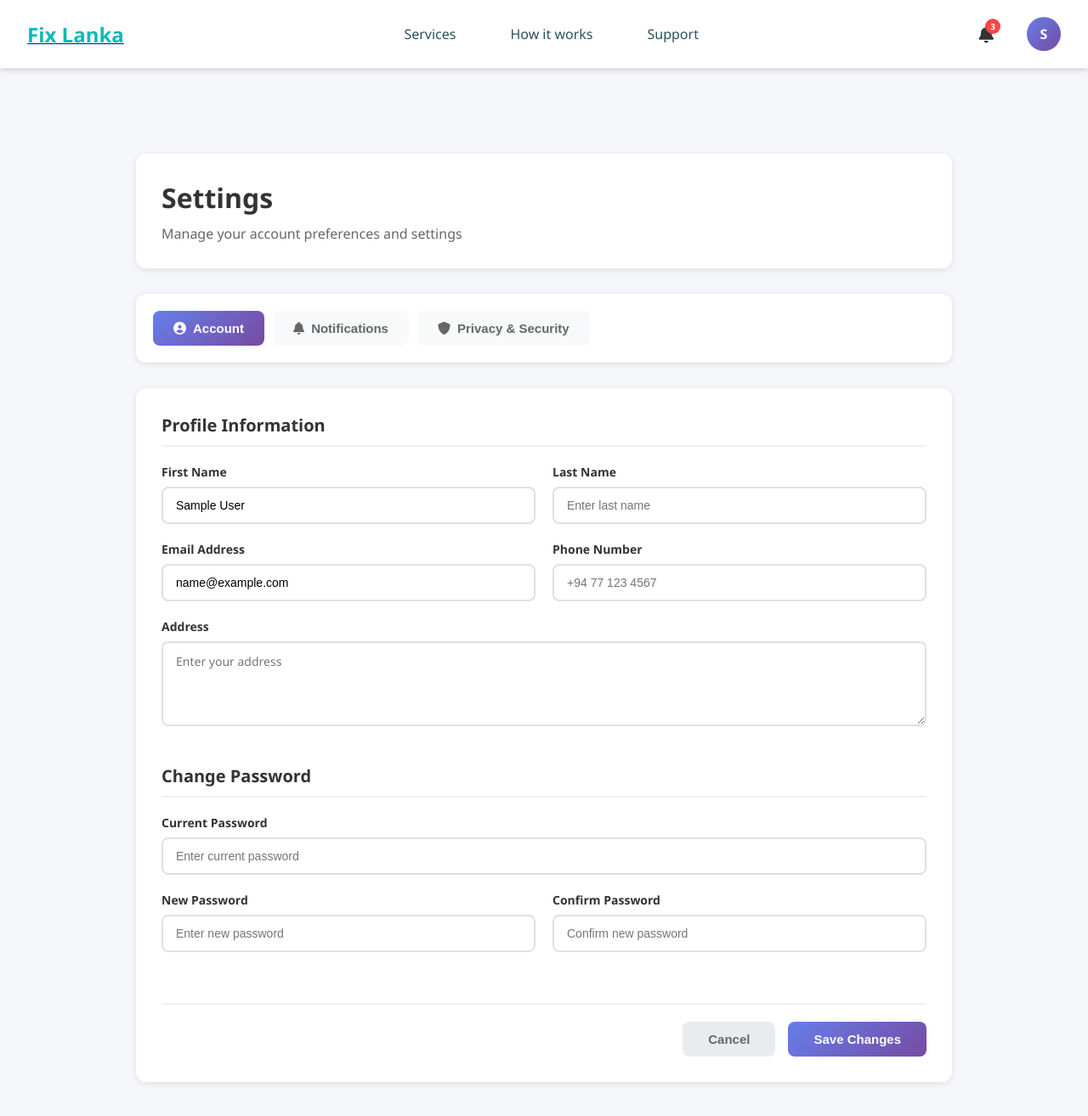
After one commit to UmeshMadhusankha/2nd-Year-Group-Project, a PHP site: page /settings in a window 1280 px wide. The commit adds this page. Shown: the whole page at 85% size. Run offline with PHP 8.4, Linux system fonts and the light colour scheme; the visitor is signed in with stand-in values (Sample User, id 1).

Commit message:
linked nav bar profile links

```diff
--- a/FixLanka/index.php
+++ b/FixLanka/index.php
@@ -82,6 +82,14 @@ switch ($request) {
         require_once __DIR__ . '/views/user/chat.php';
         break;
 
+    case '/settings':
+        require_once __DIR__ . '/views/user/settings.php';
+        break;
+
+    case '/help-center':
+        require_once __DIR__ . '/views/user/help-center.php';
+        break;
+
     case '/repairer-dashboard':
         require_once __DIR__ . '/views/repairer/dashboard.php';
         break;
--- a/FixLanka/views/user/navbar.php
+++ b/FixLanka/views/user/navbar.php
@@ -59,13 +59,13 @@ $userData = getUserData();
                                 </a>
                             </li>
                             <li class="dropdown-item">
-                                <a href="/2nd-Year-Group-Project/FixLanka/bookings" class="dropdown-link">
+                                <a href="/2nd-Year-Group-Project/FixLanka/job-history" class="dropdown-link">
                                     <i class="fas fa-calendar-check"></i>
-                                    My Bookings
+                                    My Jobs
                                 </a>
                             </li>
                             <li class="dropdown-item">
-                                <a href="/2nd-Year-Group-Project/FixLanka/messages" class="dropdown-link">
+                                <a href="/2nd-Year-Group-Project/FixLanka/chat" class="dropdown-link">
                                     <i class="fas fa-envelope"></i>
                                     Messages
                                 </a>
@@ -77,7 +77,7 @@ $userData = getUserData();
                                 </a>
                             </li>
                             <li class="dropdown-item">
-                                <a href="/2nd-Year-Group-Project/FixLanka/help" class="dropdown-link">
+                                <a href="/2nd-Year-Group-Project/FixLanka/help-center" class="dropdown-link">
                                     <i class="fas fa-question-circle"></i>
                                     Help Center
                                 </a>
@@ -120,10 +120,10 @@ $userData = getUserData();
 
             <?php if ($isLoggedIn): ?>
                 <li><a href="/2nd-Year-Group-Project/FixLanka/profile" class="mobile-nav-link">My Profile</a></li>
-                <li><a href="/2nd-Year-Group-Project/FixLanka/bookings" class="mobile-nav-link">My Bookings</a></li>
-                <li><a href="/2nd-Year-Group-Project/FixLanka/messages" class="mobile-nav-link">Messages</a></li>
+                <li><a href="/2nd-Year-Group-Project/FixLanka/job-history" class="mobile-nav-link">My Jobs</a></li>
+                <li><a href="/2nd-Year-Group-Project/FixLanka/chat" class="mobile-nav-link">Messages</a></li>
                 <li><a href="/2nd-Year-Group-Project/FixLanka/settings" class="mobile-nav-link">Settings</a></li>
-                <li><a href="/2nd-Year-Group-Project/FixLanka/help" class="mobile-nav-link">Help Center</a></li>
+                <li><a href="/2nd-Year-Group-Project/FixLanka/help-center" class="mobile-nav-link">Help Center</a></li>
                 <li>
                     <form action="/2nd-Year-Group-Project/FixLanka/logout" method="POST" style="margin: 0;">
                         <button type="submit" class="mobile-nav-link" style="width: 100%; text-align: left; background: none; border: none; cursor: pointer; font-size: inherit; font-family: inherit;">Logout</button>
--- /dev/null
+++ b/FixLanka/views/user/settings.php
@@ -0,0 +1,578 @@
+<?php
+require_once __DIR__ . '/../../config/session.php';
+
+// Redirect if not logged in
+if (!isLoggedIn()) {
+    header('Location: /2nd-Year-Group-Project/FixLanka/login');
+    exit;
+}
+
+$userData = getUserData();
+?>
+<!DOCTYPE html>
+<html lang="en">
+<head>
+    <meta charset="UTF-8">
+    <meta name="viewport" content="width=device-width, initial-scale=1.0">
+    <title>Settings - FixLanka</title>
+    <link rel="stylesheet" href="https://cdnjs.cloudflare.com/ajax/libs/font-awesome/6.0.0/css/all.min.css">
+    <link rel="stylesheet" href="/2nd-Year-Group-Project/FixLanka/assets/css/user/navbar.css">
+    <style>
+        * {
+            margin: 0;
+            padding: 0;
+            box-sizing: border-box;
+        }
+
+        body {
+            font-family: 'Segoe UI', Tahoma, Geneva, Verdana, sans-serif;
+            background: #f5f7fa;
+            min-height: 100vh;
+        }
+
+        .settings-container {
+            max-width: 1000px;
+            margin: 100px auto 40px;
+            padding: 0 20px;
+        }
+
+        .settings-header {
+            background: white;
+            padding: 30px;
+            border-radius: 12px;
+            box-shadow: 0 2px 8px rgba(0, 0, 0, 0.1);
+            margin-bottom: 30px;
+        }
+
+        .settings-header h1 {
+            font-size: 32px;
+            color: #333;
+            margin-bottom: 10px;
+        }
+
+        .settings-header p {
+            color: #666;
+            font-size: 16px;
+        }
+
+        .settings-tabs {
+            display: flex;
+            gap: 10px;
+            background: white;
+            padding: 20px;
+            border-radius: 12px;
+            box-shadow: 0 2px 8px rgba(0, 0, 0, 0.1);
+            margin-bottom: 30px;
+            overflow-x: auto;
+        }
+
+        .settings-tab {
+            padding: 12px 24px;
+            background: #f8f9fa;
+            border: none;
+            border-radius: 8px;
+            color: #666;
+            font-size: 15px;
+            font-weight: 600;
+            cursor: pointer;
+            transition: all 0.3s ease;
+            white-space: nowrap;
+            display: flex;
+            align-items: center;
+            gap: 8px;
+        }
+
+        .settings-tab:hover {
+            background: #e9ecef;
+        }
+
+        .settings-tab.active {
+            background: linear-gradient(135deg, #667eea 0%, #764ba2 100%);
+            color: white;
+        }
+
+        .settings-panel {
+            display: none;
+            background: white;
+            padding: 30px;
+            border-radius: 12px;
+            box-shadow: 0 2px 8px rgba(0, 0, 0, 0.1);
+        }
+
+        .settings-panel.active {
+            display: block;
+        }
+
+        .settings-section {
+            margin-bottom: 40px;
+        }
+
+        .settings-section:last-child {
+            margin-bottom: 0;
+        }
+
+        .settings-section h3 {
+            font-size: 20px;
+            color: #333;
+            margin-bottom: 20px;
+            padding-bottom: 10px;
+            border-bottom: 2px solid #f0f0f0;
+        }
+
+        .form-group {
+            margin-bottom: 20px;
+        }
+
+        .form-group label {
+            display: block;
+            font-size: 14px;
+            font-weight: 600;
+            color: #333;
+            margin-bottom: 8px;
+        }
+
+        .form-input {
+            width: 100%;
+            padding: 12px 15px;
+            border: 2px solid #e0e0e0;
+            border-radius: 8px;
+            font-size: 14px;
+            transition: all 0.3s ease;
+            outline: none;
+        }
+
+        .form-input:focus {
+            border-color: #667eea;
+            box-shadow: 0 0 0 3px rgba(102, 126, 234, 0.1);
+        }
+
+        .form-row {
+            display: grid;
+            grid-template-columns: 1fr 1fr;
+            gap: 20px;
+        }
+
+        textarea.form-input {
+            resize: vertical;
+            min-height: 100px;
+            font-family: inherit;
+        }
+
+        .setting-option {
+            display: flex;
+            justify-content: space-between;
+            align-items: center;
+            padding: 20px;
+            background: #f8f9fa;
+            border-radius: 8px;
+            margin-bottom: 15px;
+        }
+
+        .option-info label {
+            font-size: 15px;
+            font-weight: 600;
+            color: #333;
+            margin-bottom: 5px;
+        }
+
+        .option-info p {
+            font-size: 13px;
+            color: #666;
+            margin: 0;
+        }
+
+        .toggle-switch {
+            position: relative;
+            display: inline-block;
+            width: 50px;
+            height: 26px;
+        }
+
+        .toggle-switch input {
+            opacity: 0;
+            width: 0;
+            height: 0;
+        }
+
+        .toggle-slider {
+            position: absolute;
+            cursor: pointer;
+            top: 0;
+            left: 0;
+            right: 0;
+            bottom: 0;
+            background-color: #ccc;
+            transition: 0.4s;
+            border-radius: 26px;
+        }
+
+        .toggle-slider:before {
+            position: absolute;
+            content: "";
+            height: 20px;
+            width: 20px;
+            left: 3px;
+            bottom: 3px;
+            background-color: white;
+            transition: 0.4s;
+            border-radius: 50%;
+        }
+
+        .toggle-switch input:checked + .toggle-slider {
+            background: linear-gradient(135deg, #667eea 0%, #764ba2 100%);
+        }
+
+        .toggle-switch input:checked + .toggle-slider:before {
+            transform: translateX(24px);
+        }
+
+        .settings-actions {
+            display: flex;
+            justify-content: flex-end;
+            gap: 15px;
+            margin-top: 30px;
+            padding-top: 20px;
+            border-top: 2px solid #f0f0f0;
+        }
+
+        .btn {
+            padding: 12px 30px;
+            border: none;
+            border-radius: 8px;
+            font-size: 15px;
+            font-weight: 600;
+            cursor: pointer;
+            transition: all 0.3s ease;
+        }
+
+        .btn-primary {
+            background: linear-gradient(135deg, #667eea 0%, #764ba2 100%);
+            color: white;
+        }
+
+        .btn-primary:hover {
+            transform: translateY(-2px);
+            box-shadow: 0 10px 25px rgba(102, 126, 234, 0.4);
+        }
+
+        .btn-secondary {
+            background: #e9ecef;
+            color: #666;
+        }
+
+        .btn-secondary:hover {
+            background: #dee2e6;
+        }
+
+        .btn-danger {
+            background: #dc3545;
+            color: white;
+        }
+
+        .btn-danger:hover {
+            background: #c82333;
+        }
+
+        .danger-zone {
+            border: 2px solid #dc3545;
+            border-radius: 8px;
+            padding: 20px;
+            background: #fff5f5;
+        }
+
+        .danger-zone h3 {
+            color: #dc3545;
+        }
+
+        .success-message {
+            background: #d4edda;
+            border: 1px solid #c3e6cb;
+            color: #155724;
+            padding: 15px;
+            border-radius: 8px;
+            margin-bottom: 20px;
+        }
+
+        .error-message {
+            background: #f8d7da;
+            border: 1px solid #f5c6cb;
+            color: #721c24;
+            padding: 15px;
+            border-radius: 8px;
+            margin-bottom: 20px;
+        }
+
+        @media (max-width: 768px) {
+            .settings-container {
+                margin-top: 80px;
+            }
+
+            .settings-tabs {
+                flex-wrap: wrap;
+            }
+
+            .form-row {
+                grid-template-columns: 1fr;
+            }
+
+            .settings-actions {
+                flex-direction: column-reverse;
+            }
+
+            .btn {
+                width: 100%;
+            }
+        }
+    </style>
+</head>
+<body>
+    <?php include 'navbar.php'; ?>
+
+    <div class="settings-container">
+        <div class="settings-header">
+            <h1>Settings</h1>
+            <p>Manage your account preferences and settings</p>
+        </div>
+
+        <div class="settings-tabs">
+            <button class="settings-tab active" data-tab="account">
+                <i class="fas fa-user-circle"></i>
+                <span>Account</span>
+            </button>
+            <button class="settings-tab" data-tab="notifications">
+                <i class="fas fa-bell"></i>
+                <span>Notifications</span>
+            </button>
+            <button class="settings-tab" data-tab="privacy">
+                <i class="fas fa-shield-alt"></i>
+                <span>Privacy & Security</span>
+            </button>
+        </div>
+
+        <!-- Account Settings Panel -->
+        <div class="settings-panel active" id="account-panel">
+            <div class="settings-section">
+                <h3>Profile Information</h3>
+                <div class="form-row">
+                    <div class="form-group">
+                        <label for="firstName">First Name</label>
+                        <input type="text" id="firstName" class="form-input" value="<?php echo htmlspecialchars($userData['name'] ?? ''); ?>" placeholder="Enter first name">
+                    </div>
+                    <div class="form-group">
+                        <label for="lastName">Last Name</label>
+                        <input type="text" id="lastName" class="form-input" placeholder="Enter last name">
+                    </div>
+                </div>
+
+                <div class="form-row">
+                    <div class="form-group">
+                        <label for="email">Email Address</label>
+                        <input type="email" id="email" class="form-input" value="<?php echo htmlspecialchars($userData['email'] ?? ''); ?>" placeholder="Enter email">
+                    </div>
+                    <div class="form-group">
+                        <label for="phone">Phone Number</label>
+                        <input type="tel" id="phone" class="form-input" placeholder="+94 77 123 4567">
+                    </div>
+                </div>
+
+                <div class="form-group">
+                    <label for="address">Address</label>
+                    <textarea id="address" class="form-input" placeholder="Enter your address"></textarea>
+                </div>
+            </div>
+
+            <div class="settings-section">
+                <h3>Change Password</h3>
+                <div class="form-group">
+                    <label for="currentPassword">Current Password</label>
+                    <input type="password" id="currentPassword" class="form-input" placeholder="Enter current password">
+                </div>
+                <div class="form-row">
+                    <div class="form-group">
+                        <label for="newPassword">New Password</label>
+                        <input type="password" id="newPassword" class="form-input" placeholder="Enter new password">
+                    </div>
+                    <div class="form-group">
+                        <label for="confirmPassword">Confirm Password</label>
+                        <input type="password" id="confirmPassword" class="form-input" placeholder="Confirm new password">
+                    </div>
+                </div>
+            </div>
+
+            <div class="settings-actions">
+                <button class="btn btn-secondary">Cancel</button>
+                <button class="btn btn-primary">Save Changes</button>
+            </div>
+        </div>
+
+        <!-- Notifications Settings Panel -->
+        <div class="settings-panel" id="notifications-panel">
+            <div class="settings-section">
+                <h3>Email Notifications</h3>
+                <div class="setting-option">
+                    <div class="option-info">
+                        <label>Job Updates</label>
+                        <p>Get notified about your job requests and updates</p>
+                    </div>
+                    <label class="toggle-switch">
+                        <input type="checkbox" checked>
+                        <span class="toggle-slider"></span>
+                    </label>
+                </div>
+
+                <div class="setting-option">
+                    <div class="option-info">
+                        <label>Quote Responses</label>
+                        <p>Receive alerts when repairers respond to your requests</p>
+                    </div>
+                    <label class="toggle-switch">
+                        <input type="checkbox" checked>
+                        <span class="toggle-slider"></span>
+                    </label>
+                </div>
+
+                <div class="setting-option">
+                    <div class="option-info">
+                        <label>Payment Notifications</label>
+                        <p>Get notified about payment confirmations</p>
+                    </div>
+                    <label class="toggle-switch">
+                        <input type="checkbox" checked>
+                        <span class="toggle-slider"></span>
+                    </label>
+                </div>
+
+                <div class="setting-option">
+                    <div class="option-info">
+                        <label>Promotional Emails</label>
+                        <p>Receive news and offers from FixLanka</p>
+                    </div>
+                    <label class="toggle-switch">
+                        <input type="checkbox">
+                        <span class="toggle-slider"></span>
+                    </label>
+                </div>
+            </div>
+
+            <div class="settings-section">
+                <h3>Push Notifications</h3>
+                <div class="setting-option">
+                    <div class="option-info">
+                        <label>Browser Notifications</label>
+                        <p>Show desktop notifications for important updates</p>
+                    </div>
+                    <label class="toggle-switch">
+                        <input type="checkbox">
+                        <span class="toggle-slider"></span>
+                    </label>
+                </div>
+
+                <div class="setting-option">
+                    <div class="option-info">
+                        <label>Sound Alerts</label>
+                        <p>Play sound when receiving notifications</p>
+                    </div>
+                    <label class="toggle-switch">
+                        <input type="checkbox" checked>
+                        <span class="toggle-slider"></span>
+                    </label>
+                </div>
+            </div>
+
+            <div class="settings-actions">
+                <button class="btn btn-primary">Save Preferences</button>
+            </div>
+        </div>
+
+        <!-- Privacy & Security Settings Panel -->
+        <div class="settings-panel" id="privacy-panel">
+            <div class="settings-section">
+                <h3>Privacy Settings</h3>
+                <div class="setting-option">
+                    <div class="option-info">
+                        <label>Profile Visibility</label>
+                        <p>Make your profile visible to service providers</p>
+                    </div>
+                    <label class="toggle-switch">
+                        <input type="checkbox" checked>
+                        <span class="toggle-slider"></span>
+                    </label>
+                </div>
+
+                <div class="setting-option">
+                    <div class="option-info">
+                        <label>Show Contact Information</label>
+                        <p>Display your phone number to matched repairers</p>
+                    </div>
+                    <label class="toggle-switch">
+                        <input type="checkbox">
+                        <span class="toggle-slider"></span>
+                    </label>
+                </div>
+
+                <div class="setting-option">
+                    <div class="option-info">
+                        <label>Location Sharing</label>
+                        <p>Share your location for better service matching</p>
+                    </div>
+                    <label class="toggle-switch">
+                        <input type="checkbox" checked>
+                        <span class="toggle-slider"></span>
+                    </label>
+                </div>
+            </div>
+
+            <div class="settings-section">
+                <h3>Security Settings</h3>
+                <div class="setting-option">
+                    <div class="option-info">
+                        <label>Login Alerts</label>
+                        <p>Get notified of login attempts from new devices</p>
+                    </div>
+                    <label class="toggle-switch">
+                        <input type="checkbox" checked>
+                        <span class="toggle-slider"></span>
+                    </label>
+                </div>
+            </div>
+
+            <div class="settings-section danger-zone">
+                <h3>Danger Zone</h3>
+                <div class="setting-option" style="background: transparent;">
+                    <div class="option-info">
+                        <label>Delete Account</label>
+                        <p>Permanently delete your account and all associated data</p>
+                    </div>
+                    <button class="btn btn-danger">Delete Account</button>
+                </div>
+            </div>
+
+            <div class="settings-actions">
+                <button class="btn btn-primary">Save Security Settings</button>
+            </div>
+        </div>
+    </div>
+
+    <script>
+        // Tab switching functionality
+        document.addEventListener('DOMContentLoaded', function() {
+            const tabs = document.querySelectorAll('.settings-tab');
+            const panels = document.querySelectorAll('.settings-panel');
+
+            tabs.forEach(tab => {
+                tab.addEventListener('click', function() {
+                    const targetTab = this.getAttribute('data-tab');
+
+                    // Remove active class from all tabs and panels
+                    tabs.forEach(t => t.classList.remove('active'));
+                    panels.forEach(p => p.classList.remove('active'));
+
+                    // Add active class to clicked tab and corresponding panel
+                    this.classList.add('active');
+                    document.getElementById(targetTab + '-panel').classList.add('active');
+                });
+            });
+        });
+    </script>
+</body>
+</html>
```
